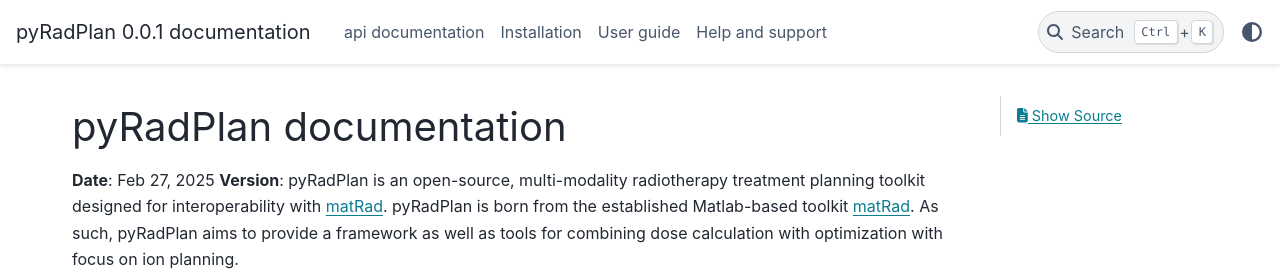
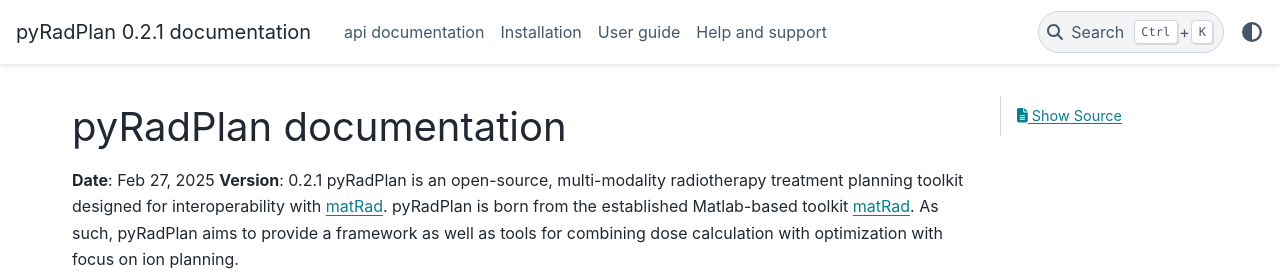
Before and after one commit to tobiasbecher/pyRadPlan, a Sphinx documentation site: the page built from docs/index.rst, in a window 1280 px wide. Shown: the top 279 px of the page. Built offline with Sphinx 7.4.7 and the PyData theme 0.15.4, drawn with Linux system fonts in a browser that asks for light colours; pages that are not in the unit, such as notebooks, are missing from menus; part of the change alters nothing that is shown.

```diff
--- a/docs/conf.py
+++ b/docs/conf.py
@@ -7,6 +7,7 @@
 # https://www.sphinx-doc.org/en/master/usage/configuration.html#project-information
 import os
 import sys
+from pyRadPlan import __version__
 
 print(os.path.abspath("../pyRadPlan"))
 sys.path.insert(0, os.path.abspath("../pyRadPlan"))  # Adjust to your source folder
@@ -14,7 +15,9 @@ sys.path.insert(0, os.path.abspath("../pyRadPlan"))  # Adjust to your source fol
 project = "pyRadPlan"
 copyright = "2024, e0404"
 author = "e0404"
-release = "0.0.1"
+
+version = __version__
+release = __version__
 
 # -- General configuration ---------------------------------------------------
 # https://www.sphinx-doc.org/en/master/usage/configuration.html#general-configuration
```
